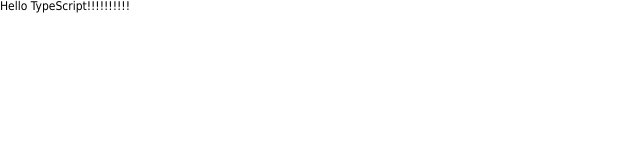
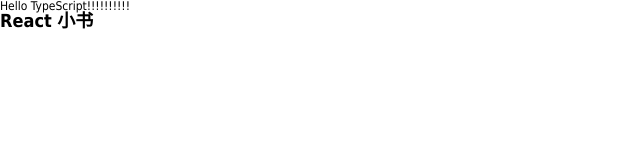
Before and after one commit to wangjiewangjie/react-pc-template, a React (Create React App) app: page /home in a window 1280 px wide. Shown: the top 160 px of the page, without its empty margins (0-640 px from the left). Built offline with nearby package versions, Linux system fonts and the light colour scheme.

Commit message:
-- updata commit

```diff
--- a/src/index.tsx
+++ b/src/index.tsx
@@ -2,11 +2,13 @@ import React from 'react';
 import ReactDOM from 'react-dom';
 import './styles/reset.css';
 import App from './views/App';
+import Home from './views/Home';
 import * as serviceWorker from './serviceWorker';
 
 ReactDOM.render(
   <React.StrictMode>
     <App name="TypeScript" enthusiasmLevel={10} />
+    <Home/>
   </React.StrictMode>,
   document.getElementById('root')
 );
--- /dev/null
+++ b/src/views/Home.tsx
@@ -0,0 +1,13 @@
+import React, { Component } from 'react'
+
+class Home extends Component {
+  render() {
+    return (
+      <div>
+        <h1>React 小书</h1>
+      </div>
+    )
+  }
+}
+
+export default Home;
```
Also changed, not shown: src/router/router.tsx (added, +29 -0 lines).
